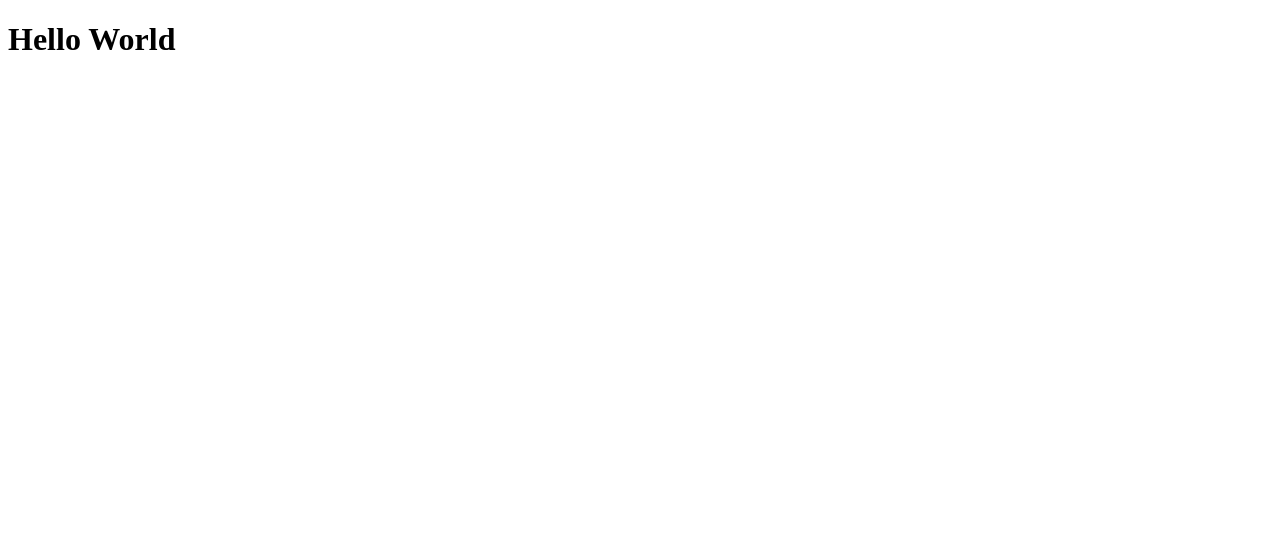
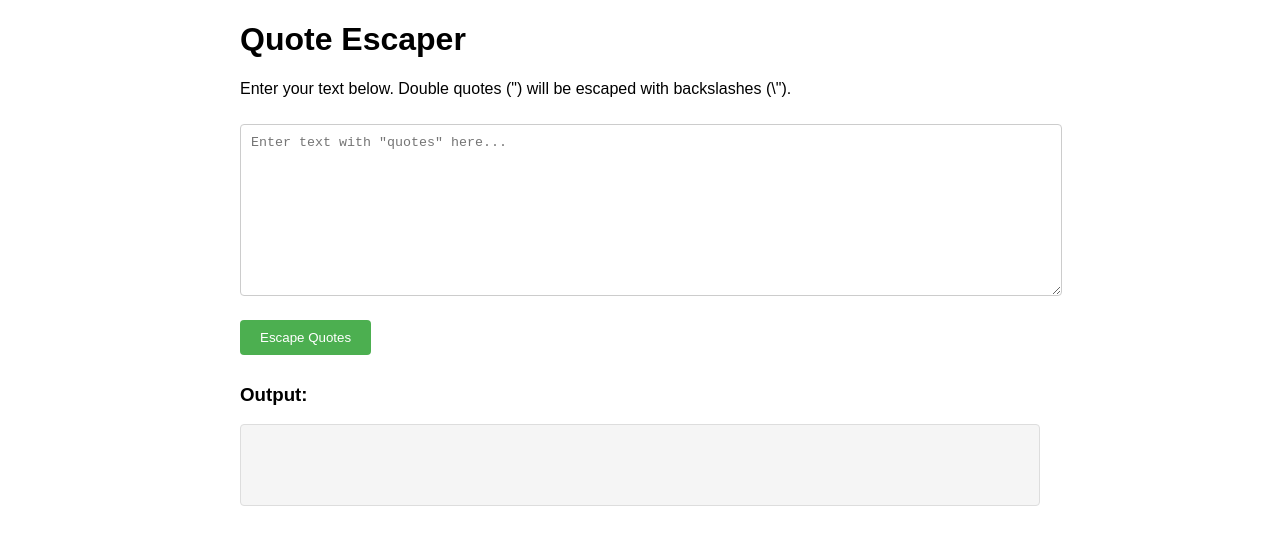
Before and after one commit to TanmayGadge/event-database, a plain HTML site: page index.html in a window 1280 px wide. Drawn offline with Linux system fonts and the light colour scheme.

Commit message:
Add quotes conversion

```diff
--- a/index.html
+++ b/index.html
@@ -3,9 +3,67 @@
 <head>
     <meta charset="UTF-8">
     <meta name="viewport" content="width=device-width, initial-scale=1.0">
-    <title>Events</title>
+    <title>Quote Escaper</title>
+    <style>
+        body {
+            font-family: Arial, sans-serif;
+            max-width: 800px;
+            margin: 20px auto;
+            padding: 0 20px;
+        }
+        textarea {
+            width: 100%;
+            height: 150px;
+            margin: 10px 0;
+            padding: 10px;
+            border: 1px solid #ccc;
+            border-radius: 4px;
+            font-family: monospace;
+        }
+        .output {
+            background-color: #f5f5f5;
+            padding: 15px;
+            border-radius: 4px;
+            white-space: pre-wrap;
+            word-wrap: break-word;
+            font-family: monospace;
+            min-height: 50px;
+            border: 1px solid #ddd;
+        }
+        button {
+            background-color: #4CAF50;
+            color: white;
+            padding: 10px 20px;
+            border: none;
+            border-radius: 4px;
+            cursor: pointer;
+            margin: 10px 0;
+        }
+        button:hover {
+            background-color: #45a049;
+        }
+    </style>
 </head>
 <body>
-    <h1>Hello World</h1>
+    <h1>Quote Escaper</h1>
+    <p>Enter your text below. Double quotes (") will be escaped with backslashes (\").</p>
+
+    <textarea id="input" placeholder='Enter text with "quotes" here...'></textarea>
+
+    <button onclick="escapeQuotes()">Escape Quotes</button>
+
+    <h3>Output:</h3>
+    <div id="output" class="output"></div>
+
+    <script>
+        function escapeQuotes() {
+            const input = document.getElementById('input').value;
+            const escaped = input.replace(/"/g, '\\"');
+            document.getElementById('output').textContent = escaped;
+        }
+
+        // Optional: Real-time conversion as user types
+        document.getElementById('input').addEventListener('input', escapeQuotes);
+    </script>
 </body>
 </html>
```
